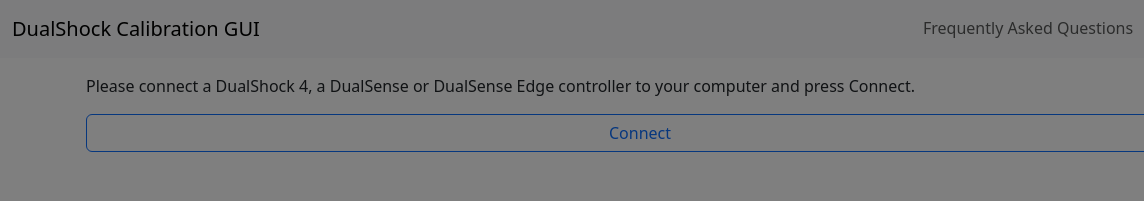
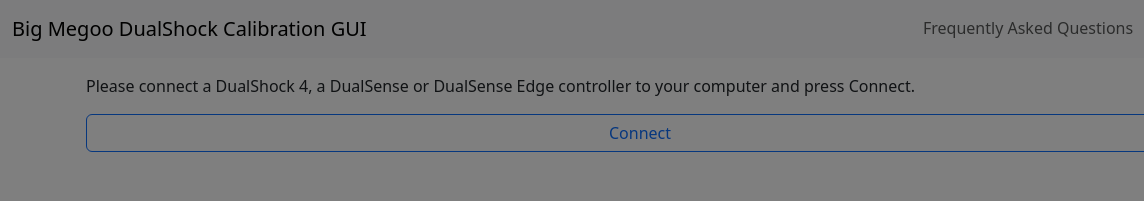
Before and after one commit to BigMegoo/dualshock, a plain HTML site: page index.html in a window 1280 px wide. Shown: the top 201 px of the page, 0-1144 px from the left. Drawn offline with nearby package versions, Linux system fonts and the light colour scheme.

Commit message:
Add files via upload

```diff
--- a/index.html
+++ b/index.html
@@ -78,7 +78,7 @@
 
 <nav class="navbar bg-body-tertiary navbar-expand-md bg-body-tertiary">
   <div class="container-fluid">
-    <a class="navbar-brand ds-i18n" href="https://dualshock-tools.github.io">DualShock Calibration GUI</a>
+    <a class="navbar-brand ds-i18n" href="https://dualshock-tools.github.io">Big Megoo DualShock Calibration GUI</a>
     <button class="navbar-toggler" type="button" data-bs-toggle="collapse" data-bs-target="#navbarNavDropdown" aria-controls="navbarNavDropdown" aria-expanded="false" aria-label="Toggle navigation">
       <span class="navbar-toggler-icon"></span>
     </button>
```
